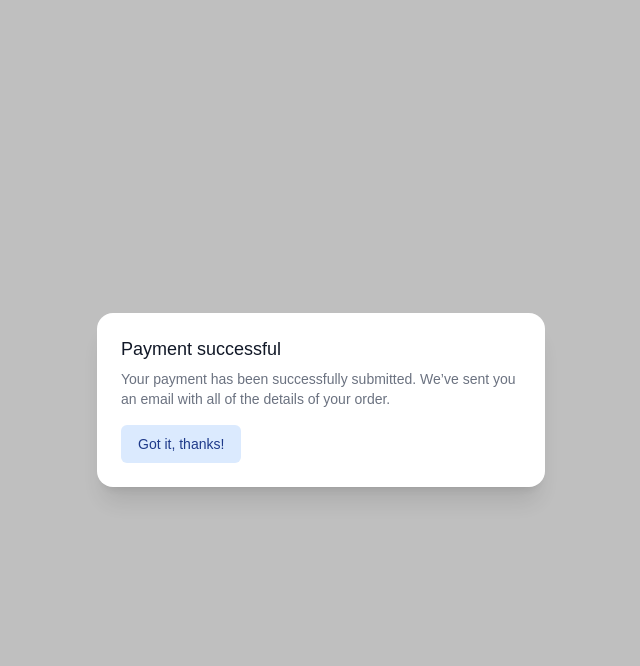
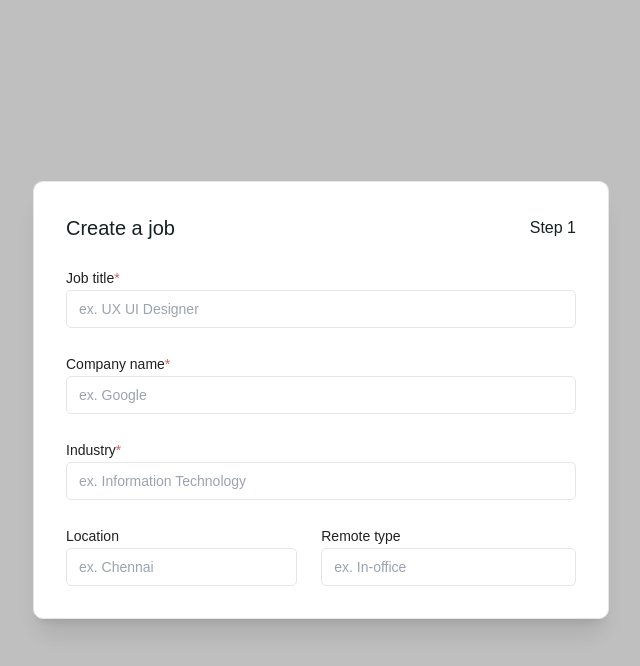
Before and after one commit to rathod-mehul-1011/Frontend_Assignment, a React (Create React App) app: page / in a window 1280 px wide. Both pictures are taken after a click on the button "Open dialog". Shown: the top 666 px of the page, without its empty margins (319-959 px from the left). Built offline with nearby package versions, Linux system fonts and the light colour scheme.

Commit message:
create job modal done

```diff
--- a/src/components/modals/CreateJob.js
+++ b/src/components/modals/CreateJob.js
@@ -1,6 +1,7 @@
 import React from "react";
 import { Dialog, Transition } from "@headlessui/react";
 import { Fragment } from "react";
+import TextInput from "../../utils/TextInput";
 
 const CreateJob = ({ isOpen, closeModal }) => {
   return (
@@ -29,28 +30,37 @@ const CreateJob = ({ isOpen, closeModal }) => {
               leaveFrom="opacity-100 scale-100"
               leaveTo="opacity-0 scale-95"
             >
-              <Dialog.Panel className="w-full max-w-md transform overflow-hidden rounded-2xl bg-white p-6 text-left align-middle shadow-xl transition-all">
-                <Dialog.Title
-                  as="h3"
-                  className="text-lg font-medium leading-6 text-gray-900"
-                >
-                  Payment successful
-                </Dialog.Title>
-                <div className="mt-2">
-                  <p className="text-sm text-gray-500">
-                    Your payment has been successfully submitted. We’ve sent you
-                    an email with all of the details of your order.
-                  </p>
+              <Dialog.Panel className="w-full max-w-xl transform overflow-hidden rounded-[10px] bg-white p-8 align-middle shadow-xl border border-mercury transition-all">
+                <div className="flex justify-between items-center text-shark">
+                  <h1 className="text-xl font-normal leading-7">
+                    Create a job
+                  </h1>
+                  <h3 className="text-base font-medium leading-6">Step 1</h3>
                 </div>
-
-                <div className="mt-4">
-                  <button
-                    type="button"
-                    className="inline-flex justify-center rounded-md border border-transparent bg-blue-100 px-4 py-2 text-sm font-medium text-blue-900 hover:bg-blue-200 focus:outline-none focus-visible:ring-2 focus-visible:ring-blue-500 focus-visible:ring-offset-2"
-                    onClick={closeModal}
-                  >
-                    Got it, thanks!
-                  </button>
+                <TextInput
+                  label="Job title"
+                  placeholder="ex. UX UI Designer"
+                  isRequired
+                />
+                <TextInput
+                  label="Company name"
+                  placeholder="ex. Google"
+                  isRequired
+                />
+                <TextInput
+                  label="Industry"
+                  placeholder="ex. Information Technology"
+                  isRequired
+                />
+                <div className="flex justify-between items-center gap-6">
+                  <TextInput
+                    label="Location"
+                    placeholder="ex. Chennai"
+                  />
+                  <TextInput
+                    label="Remote type"
+                    placeholder="ex. In-office"
+                  />
                 </div>
               </Dialog.Panel>
             </Transition.Child>
--- /dev/null
+++ b/src/utils/Button.js
@@ -0,0 +1,9 @@
+import React from 'react'
+
+const Button = () => {
+  return (
+    <div>Button</div>
+  )
+}
+
+export default Button
--- /dev/null
+++ b/src/utils/TextInput.js
@@ -0,0 +1,21 @@
+import React from "react";
+
+const TextInput = ({ label, placeholder, isRequired }) => {
+  return (
+    <div className="mt-6 text-left">
+      <label
+        htmlFor=""
+        className="text-sm font-medium leading-5 text-mine-shaft mb-1"
+      >
+        {label}{isRequired && <span className="text-roman">*</span>}
+      </label>
+      <input
+        type="text"
+        placeholder={placeholder}
+        className="rounded-[5px] border border-mercury bg-white text-boulder px-3 py-2 w-full text-sm font-normal focus-visible:outline-none leading-5"
+      />
+    </div>
+  );
+};
+
+export default TextInput;
--- a/tailwind.config.js
+++ b/tailwind.config.js
@@ -10,6 +10,7 @@ module.exports = {
         roman: "#D86161",
         boulder: "#7A7A7A",
         "curious-blue": "#1597E4",
+        shark: '#182021'
       },
     },
   },
```
